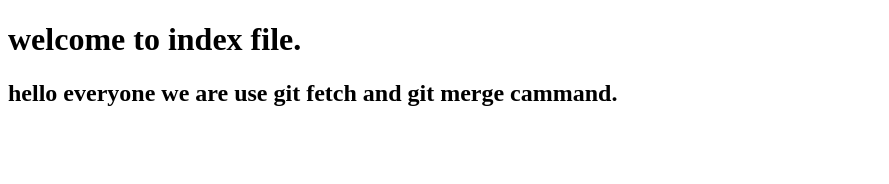
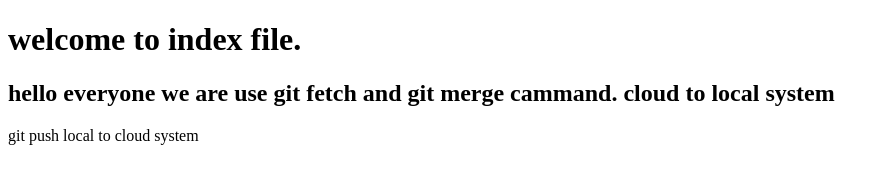
Before and after one commit to ManojSolanki-25/ThirdLecture, a plain HTML site: page index.html in a window 1280 px wide. Shown: the whole page, without its empty margins (0-889 px from the left). Drawn offline with Linux system fonts and the light colour scheme.

Commit message:
Third commit in local to cloud

```diff
--- a/index.html
+++ b/index.html
@@ -8,7 +8,7 @@
 </head>
 <body>
     <h1>welcome to index file.</h1>
-    <h2>hello everyone we are use git fetch and git merge cammand.</h2>
-
+    <h2>hello everyone we are use git fetch and git merge cammand. cloud to local system</h2>
+     <p> git push local to cloud system</p>
 </body>
 </html>
```
